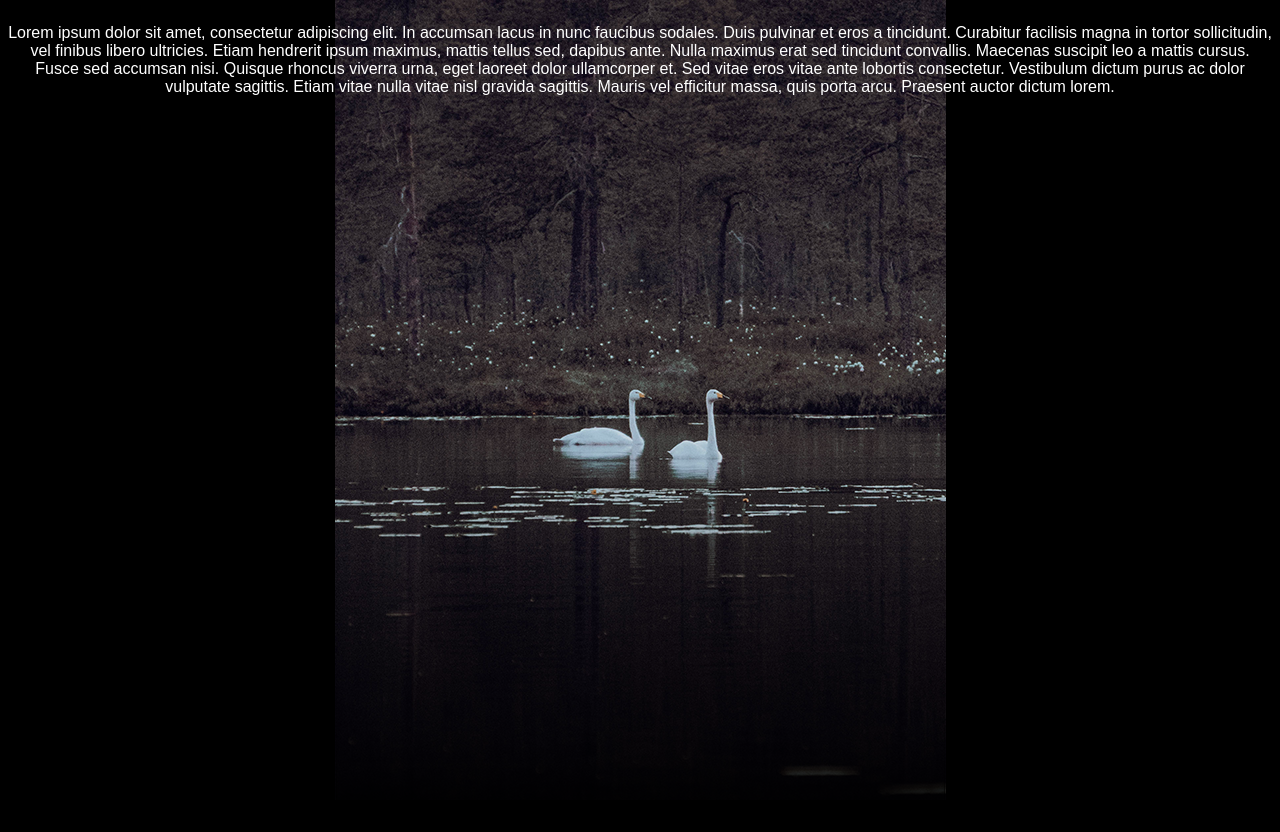
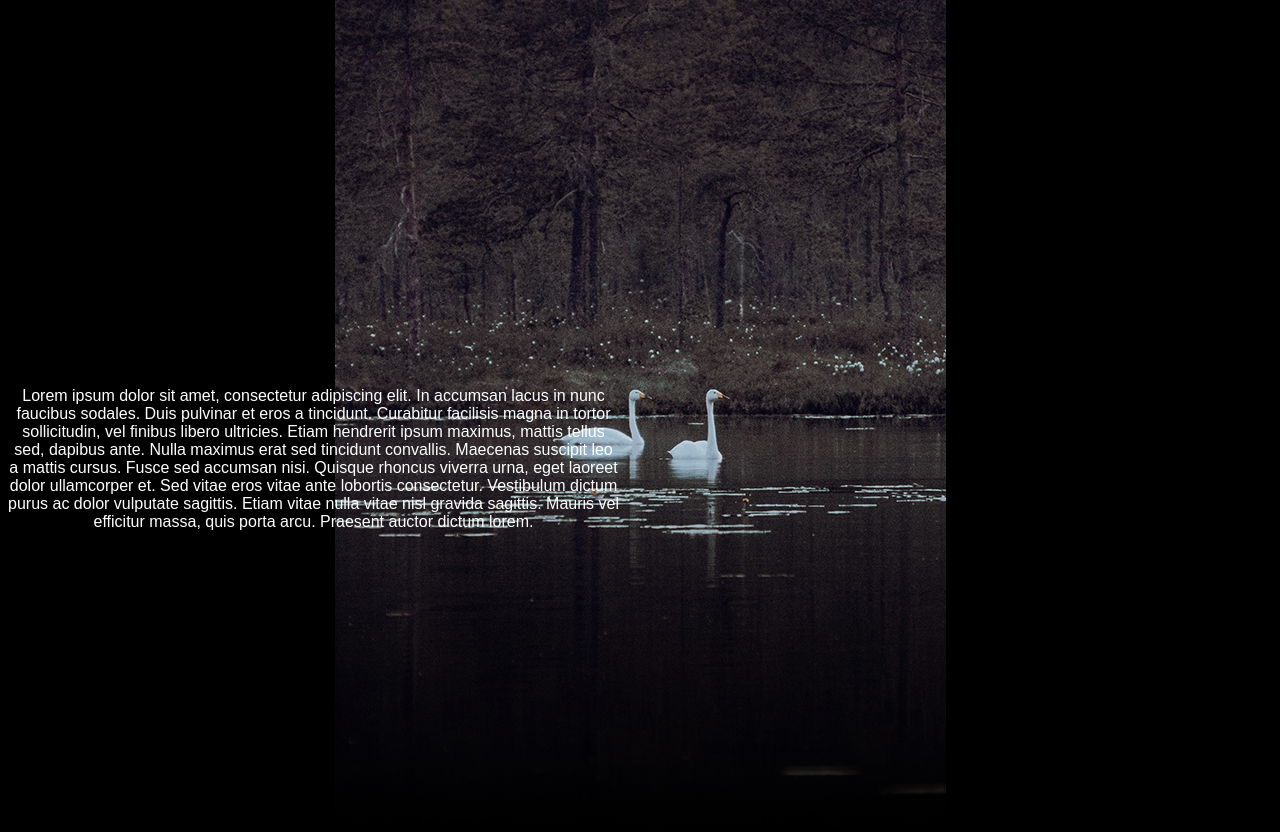
Before and after one commit to niirvil/niirvil.github.io, a plain HTML site: page index.html in a window 1280 px wide. Before the commit the page ends 800 px from the top, so only its background shows below. Drawn offline with Linux system fonts and the light colour scheme.

Commit message:
flex changes

```diff
--- a/index.html
+++ b/index.html
@@ -5,8 +5,8 @@
     <link rel="stylesheet" href="./styles/starting.css">
 </head>
 <body>
-    <div class="div1">
-        <p>
+    <div class="flex-container">
+        <p class="row">
             Lorem ipsum dolor sit amet, consectetur adipiscing elit. In accumsan lacus in nunc faucibus sodales. Duis pulvinar et eros a tincidunt. Curabitur facilisis magna in tortor sollicitudin, vel finibus libero ultricies. Etiam hendrerit ipsum maximus, mattis tellus sed, dapibus ante. Nulla maximus erat sed tincidunt convallis. Maecenas suscipit leo a mattis cursus. Fusce sed accumsan nisi. Quisque rhoncus viverra urna, eget laoreet dolor ullamcorper et. Sed vitae eros vitae ante lobortis consectetur. Vestibulum dictum purus ac dolor vulputate sagittis. Etiam vitae nulla vitae nisl gravida sagittis. Mauris vel efficitur massa, quis porta arcu. Praesent auctor dictum lorem.
         </p>
     </div>
--- a/styles/starting.css
+++ b/styles/starting.css
@@ -9,8 +9,17 @@
                         background-position: center top;
 
                 }
-                div.div1 {
+                .flex-container {
+                        padding: 0;
+                        margin: 0;
+                        list-style: none;
                         display: flex;
                         align-items: center;
                         justify-content: center;
+                        width: 611px;
+                        height: 902px;
                 }
+                row
+                {
+                        width: 100%;
+                }
```
